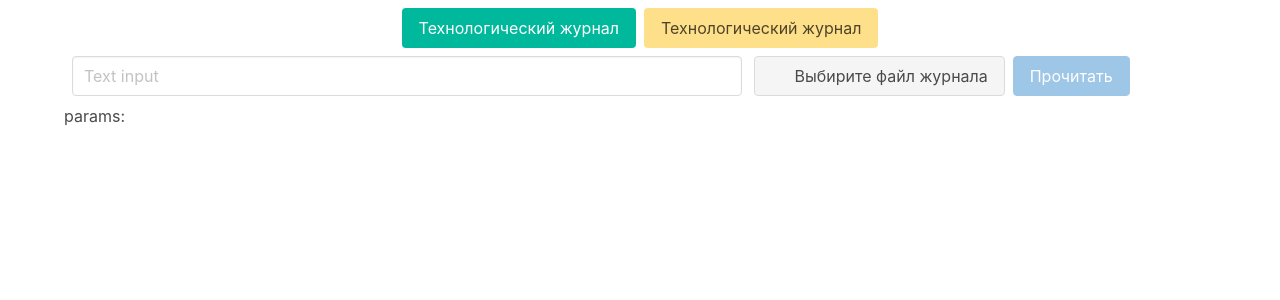
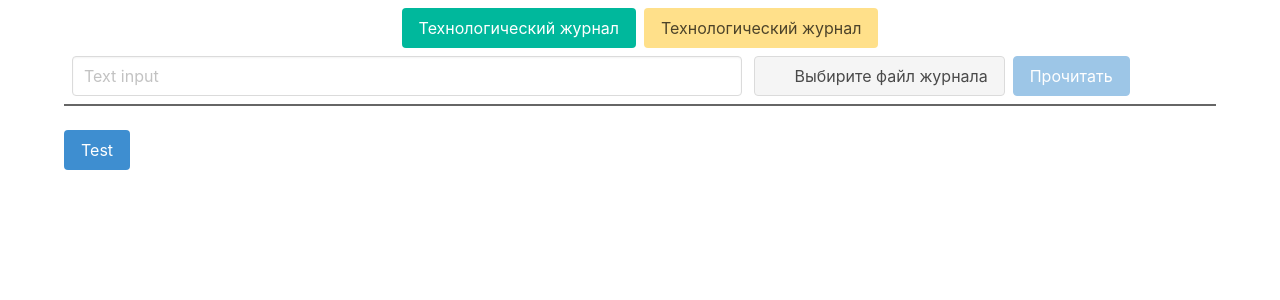
Before and after one commit to free-archer/1C-TechJournalView, a Svelte app: page / in a window 1280 px wide. Shown: the top 300 px of the page. Built offline with nearby package versions, Linux system fonts and the light colour scheme.

Commit message:
Реализовал вывод данных парсинга в таблицу.

```diff
--- a/src/App.svelte
+++ b/src/App.svelte
@@ -4,14 +4,9 @@ import FileChoose from './components/FileChoose.svelte'
 let name = "name"
 let activeTab = "TJ"
 
-function setName() {
-  name = "Sem"
-}
-
 const switchTab = tab => () => {
   activeTab = tab;
   name = tab
-  console.log(tab)
 }
 
 </script>
--- /dev/null
+++ b/src/components/Cell.svelte
@@ -0,0 +1,27 @@
+<script>
+  export let paramValue;
+  export let isHeder=false;
+</script>
+
+
+<div class="table-cell p-1 {isHeder ? 'row-heder ' : ''}">
+  {paramValue}
+</div>
+
+
+<style>
+.table-cell
+  {
+     /* display: table-cell; */
+     display: block;
+     width: 80px;
+     word-wrap: break-word;
+     border: 1px #666 solid;
+  }
+
+  .row-heder {
+        /* border: 2px #333 solid; */
+        background: #999;
+        text-align: center;
+      }
+</style>
--- a/src/components/FileChoose.svelte
+++ b/src/components/FileChoose.svelte
@@ -1,11 +1,11 @@
 <script>
   import {parseFile} from '../libs/parse.js'
-  import {mParamsStore} from '../libs/store'
+  import {mParamsStore, mColumsStore} from '../libs/store'
+
+  import Table from './Table.svelte'
 
   let filename = ""
   let files = []
-  let mParams = undefined
-  let myJsonString = ""
 
   function parseTJ() {
     if (filename == "") {
@@ -24,13 +24,14 @@
 
     reader.onloadend = () => {
             const text = reader.result
-            console.log(text);
 
-            mParams = parseFile(filename, text)
-            console.log(mParams)
+            const parseDate = parseFile(filename, text)
 
-            mParamsStore.set(mParams)
+            mParamsStore.set(parseDate.mParams)
+            mColumsStore.set(Array.from(parseDate.mColums))
 
+            // console.log($mParamsStore)
+            // console.log($mColumsStore)
         }
 
     reader.onerror = function() {
@@ -71,13 +72,11 @@
   </button>
 
 </div>
-<p>params:</p>
-{#each $mParamsStore as params, i}
-<p>{i}:</p>
-<p>
-{JSON.stringify(Array.from(params, ([name, value]) => ({ name, value })))}
-</p>
-{/each}
+
+<div class="table-container">
+  <Table />
+
+</div>
 
 
 <style>
--- /dev/null
+++ b/src/components/Table.svelte
@@ -0,0 +1,61 @@
+<script>
+   import { get } from 'svelte/store';
+import {mParamsStore, mColumsStore} from '../libs/store'
+
+   import Cell from "./Cell.svelte";
+
+   function Test() {
+      debugger
+      for (let params of $mParamsStore) {
+          for (let col of $mColumsStore) {
+             let paramValue = params.get(col)
+          }
+      }
+   }
+
+    </script>
+
+    <div class="table">
+
+       <div class="table-row row-heder ">
+          {#each $mColumsStore as column}
+             <Cell paramValue={column} isHeder={true}/>
+          {/each}
+       </div>
+
+       {#each $mParamsStore as params}
+        <div class="table-row">
+
+          {#each $mColumsStore as column}
+             <Cell paramValue={(params.get(column)) ? params.get(column) : ""}/>
+          {/each}
+        </div>
+        {/each}
+
+     </div>
+
+     <button
+     on:click={Test}
+     class="button is-info">
+     Test
+   </button>
+
+   <style>
+      .table
+   {
+      display: flex;
+      flex-wrap:wrap;
+      flex-direction: column;
+      justify-content: center;
+      border: 1px #666 solid;
+   }
+
+
+   .table-row
+   {
+      display: flex;
+      flex-direction: row;
+
+   }
+
+   </style>
--- a/src/libs/parse.js
+++ b/src/libs/parse.js
@@ -20,12 +20,11 @@ export function parseFile(filename, text) {
         } else {
             str_log = str_log+"-#-"+str
         }
-    // console.log(str_log)
-
     }
+    // console.log(mainArray)
 
     //2. Получаем список параметров
-    const dictParam = new Map()
+
     const mParams = []
     const mColums = new Set()
 
@@ -33,6 +32,8 @@ export function parseFile(filename, text) {
     const [, year, month, day, hour] = matchesFile
 
     for (let elem of mainArray) {
+        const dictParam = new Map()
+
         const matchesTime = elem.match(/(\d{2}):(\d{2}).(\d{6})/)
         const [minute, second, msec] = matchesTime
         const date_time_str = `20${year}-${month}-${day} ${hour}:${minute}:${second}.${msec}`
--- a/src/libs/store.js
+++ b/src/libs/store.js
@@ -1,3 +1,4 @@
 import { writable } from 'svelte/store';
 
 export const mParamsStore = writable([])
+export const mColumsStore= writable([])
```
Also changed, not shown: src/components/Row.svelte (added), src/components/RowHeader.svelte (added).
